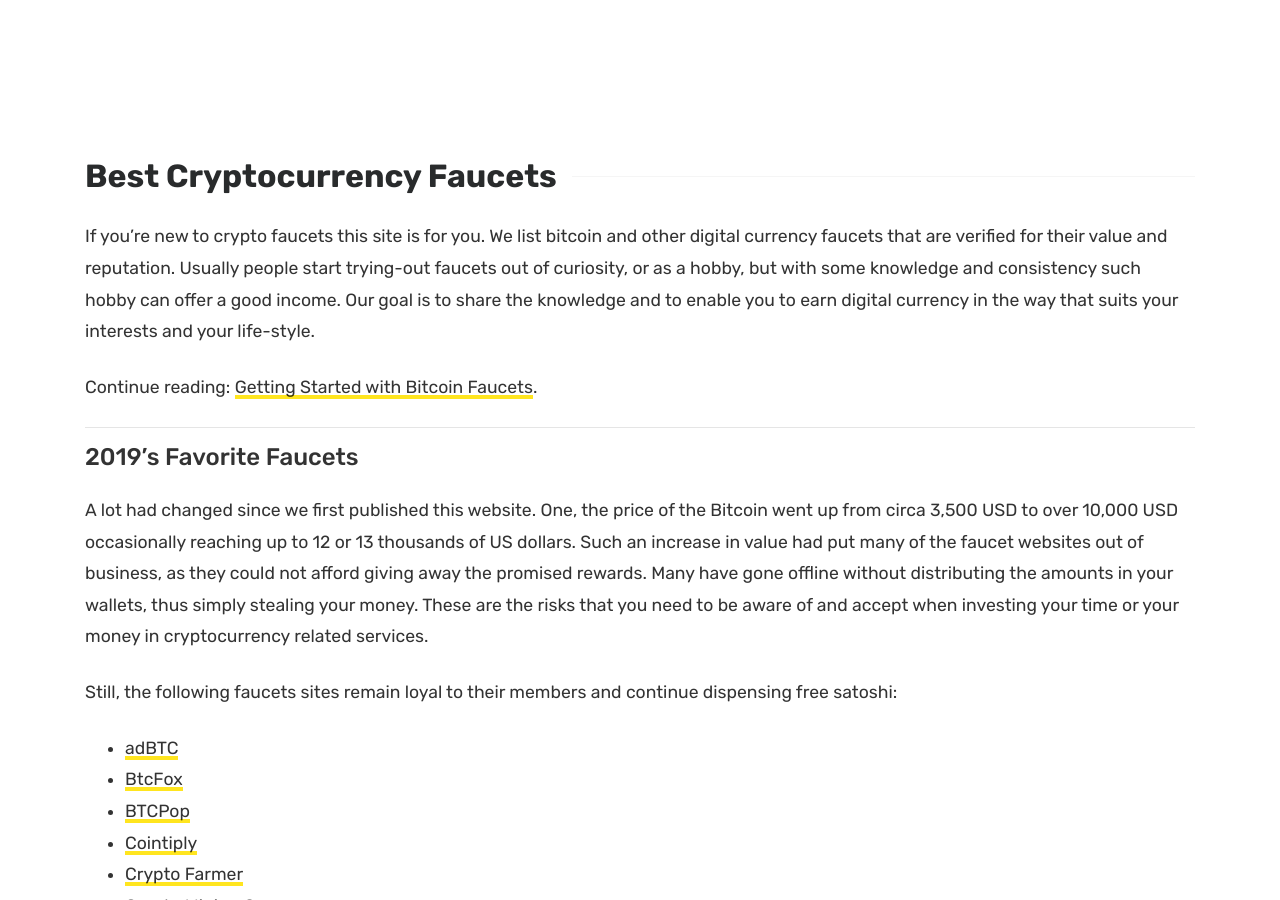
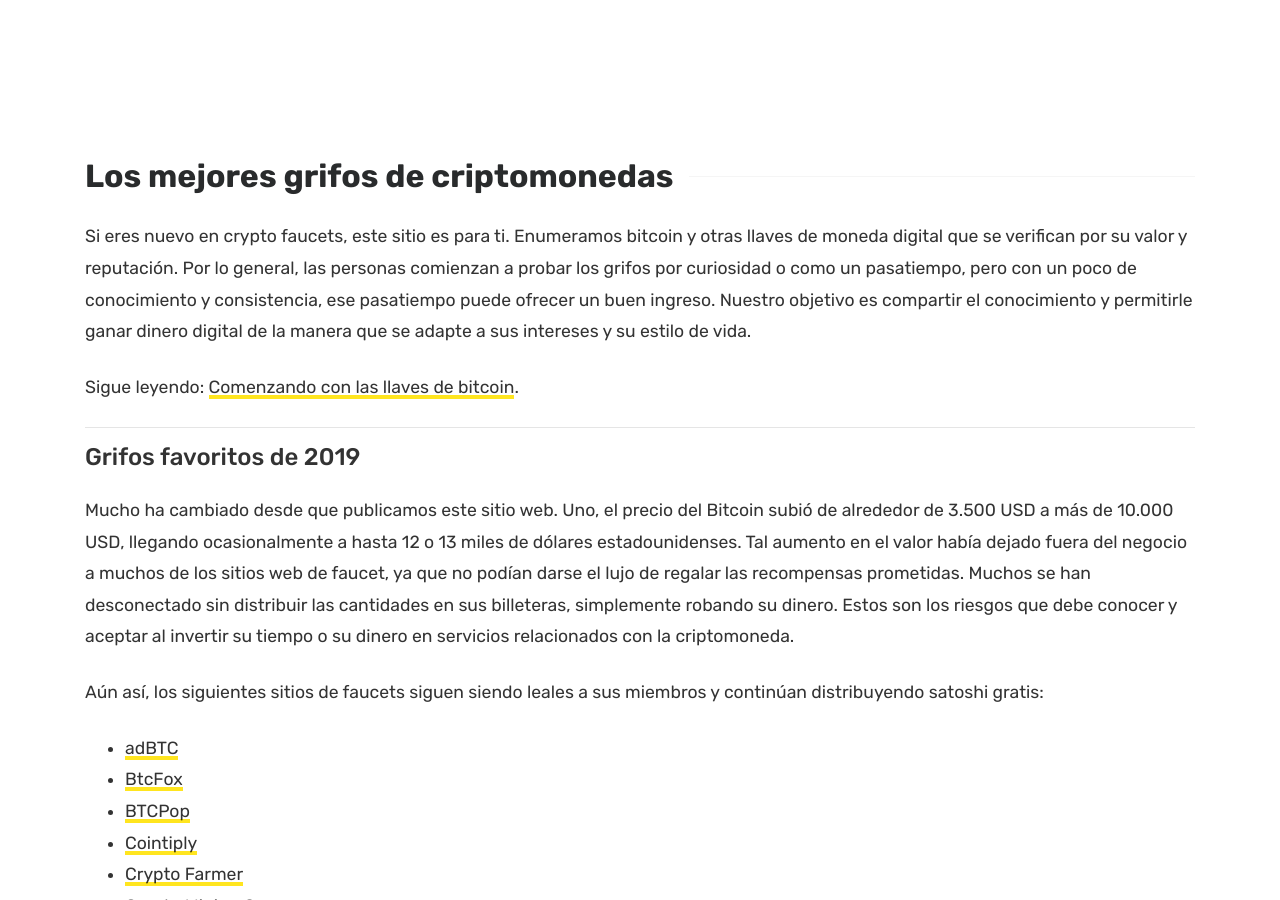
Before and after one commit to SadRobotChannel/af-es, a Jekyll site: the page built from index.md, in a window 1280 px wide and 900 px high. Built offline with Jekyll 4.4.1, drawn with Linux system fonts in a browser that asks for light colours; nearby versions of some CDN libraries; comment, search, counter and statistics services are not loaded.

Commit message:
Add files via upload

```diff
--- a/index.md
+++ b/index.md
@@ -1,24 +1,24 @@
 ---
 layout: page
-title: Best Cryptocurrency Faucets
+title: Los mejores grifos de criptomonedas
 comments: false
-img: https://www.staleblock.com/assets/images/all-faucets.com-thumb.png
-alt: Cryptocurrency faucets are reward systems in a form of a website or an app that dispense free coins.
-desc: If you're new to crypto faucets this site is for you. Learn how to maximize the value of your time and effort while claiming from free bitcoin faucet sites.
-URL: https://www.staleblock.com/index.html
+img: https://es.staleblock.com/assets/images/all-faucets.com-thumb.png
+alt: Los grifos de criptomonedas son sistemas de recompensas en forma de un sitio web o una aplicación que dispensan monedas gratis.
+desc: Si eres nuevo en crypto faucets, este sitio es para ti. Aprenda a maximizar el valor de su tiempo y esfuerzo mientras reclama desde sitios de grifos de bitcoin gratuitos.
+URL: https://es.staleblock.com/index.html
 ---
 <link rel="stylesheet" href="https://cdnjs.cloudflare.com/ajax/libs/normalize/5.0.0/normalize.min.css">
 
-If you're new to crypto faucets this site is for you. We list bitcoin and other digital currency faucets that are verified for their value and reputation. Usually people start trying-out faucets out of curiosity, or as a hobby, but with some knowledge and consistency such hobby can offer a good income. Our goal is to share the knowledge and to enable you to earn digital currency in the way that suits your interests and your life-style.
+Si eres nuevo en crypto faucets, este sitio es para ti. Enumeramos bitcoin y otras llaves de moneda digital que se verifican por su valor y reputación. Por lo general, las personas comienzan a probar los grifos por curiosidad o como un pasatiempo, pero con un poco de conocimiento y consistencia, ese pasatiempo puede ofrecer un buen ingreso. Nuestro objetivo es compartir el conocimiento y permitirle ganar dinero digital de la manera que se adapte a sus intereses y su estilo de vida.
 
-Continue reading: <a href="https://www.staleblock.com/daily/2019/12/12/index.html">Getting Started with Bitcoin Faucets</a>.
+Sigue leyendo: <a href="https://es.staleblock.com/daily/2019/12/12/index.html">Comenzando con las llaves de bitcoin</a>.
 
 ---
-#### 2019's Favorite Faucets
+#### Grifos favoritos de 2019
 
-A lot had changed since we first published this website. One, the price of the Bitcoin went up from circa 3,500 USD to over 10,000 USD occasionally reaching up to 12 or 13 thousands of US dollars. Such an increase in value had put many of the faucet websites out of business, as they could not afford giving away the promised rewards. Many have gone offline without distributing the amounts in your wallets, thus simply stealing your money. These are the risks that you need to be aware of and accept when investing your time or your money in cryptocurrency related services.
+Mucho ha cambiado desde que publicamos este sitio web. Uno, el precio del Bitcoin subió de alrededor de 3.500 USD a más de 10.000 USD, llegando ocasionalmente a hasta 12 o 13 miles de dólares estadounidenses. Tal aumento en el valor había dejado fuera del negocio a muchos de los sitios web de faucet, ya que no podían darse el lujo de regalar las recompensas prometidas. Muchos se han desconectado sin distribuir las cantidades en sus billeteras, simplemente robando su dinero. Estos son los riesgos que debe conocer y aceptar al invertir su tiempo o su dinero en servicios relacionados con la criptomoneda.
 
-Still, the following faucets sites remain loyal to their members and continue dispensing free satoshi:
+Aún así, los siguientes sitios de faucets siguen siendo leales a sus miembros y continúan distribuyendo satoshi gratis:
 
 - <a href="http://bit.ly/www-adbtc" target="_blank">adBTC</a>
 - <a href="http://bit.ly/www-btcfox" target="_blank">BtcFox</a>
```
